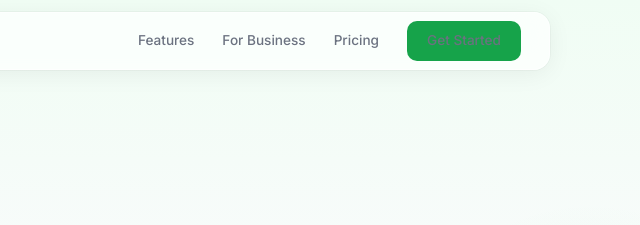
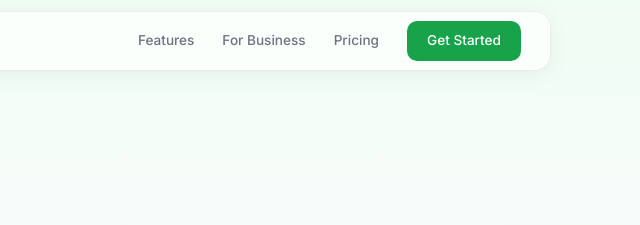
Before and after one commit to tmpetters1/trakcal-website, a plain HTML site: page index.html in a window 1280 px wide. Shown: the top 225 px of the page, 640-1280 px from the left. Drawn offline with Linux system fonts and the light colour scheme.

Commit message:
Fix Get Started button text color - white on green instead of gray

```diff
--- a/index.html
+++ b/index.html
@@ -68,6 +68,8 @@
     transition: color 0.2s;
   }
   .nav-links a:hover { color: var(--gray-900); }
+  .nav-links .btn-primary { color: white; }
+  .nav-links .btn-primary:hover { color: white; }
   .btn {
     display: inline-flex; align-items: center; justify-content: center; gap: 8px;
     padding: 9px 20px; border-radius: 10px; font-weight: 600; font-size: 0.85rem;
```
